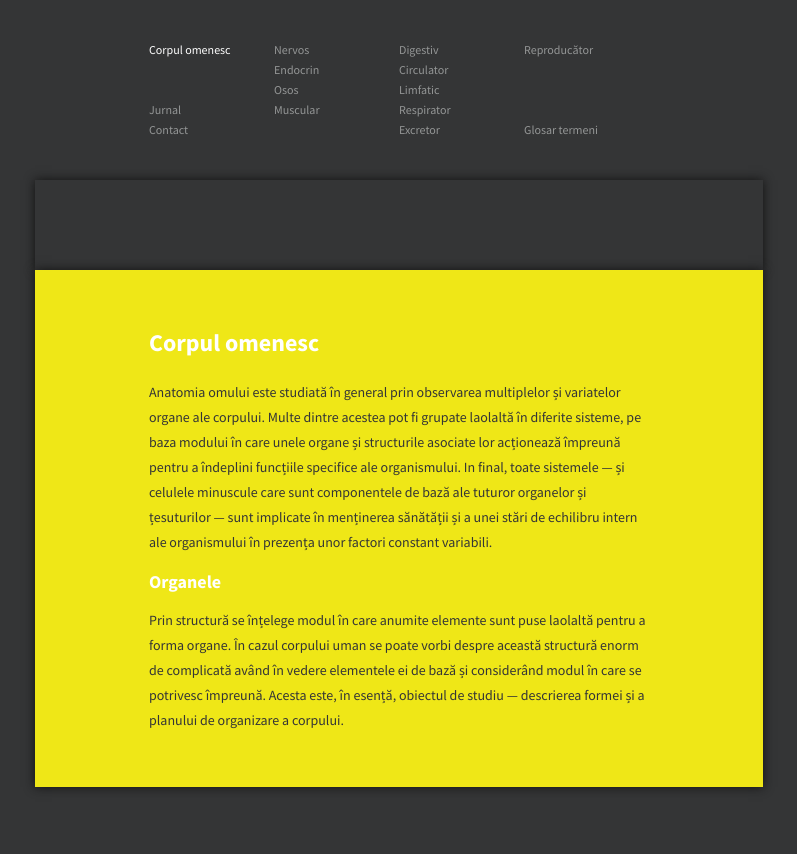
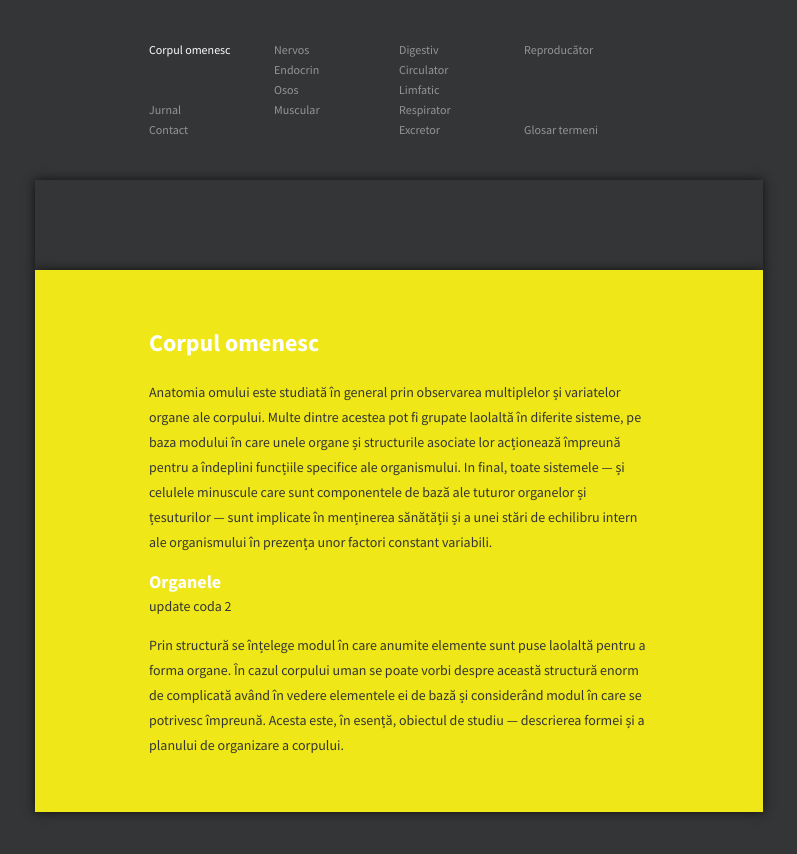
Before and after one commit to anatomics/anatomics.github.io, a Jekyll site: the page built from index.html, in a window 1280 px wide. Shown: the top 854 px of the page, without its empty margins (241-1038 px from the left). Built offline with Jekyll 4.4.1, drawn with Linux system fonts in a browser that asks for light colours.

Commit message:
New change

```diff
--- a/index.html
+++ b/index.html
@@ -10,4 +10,6 @@ section: a
 
 <h3>Organele</h3>
 
+update coda 2
+
 <p>Prin structură se înțelege modul în care anumite elemente sunt puse laolaltă pentru a forma organe. În cazul corpului uman se poate vorbi despre această structură enorm de complicată având în vedere elementele ei de bază și considerând modul în care se potrivesc împreună. Acesta este, în esență, obiectul de studiu &mdash; descrierea formei și a planului de organizare a corpului.</p>
```
